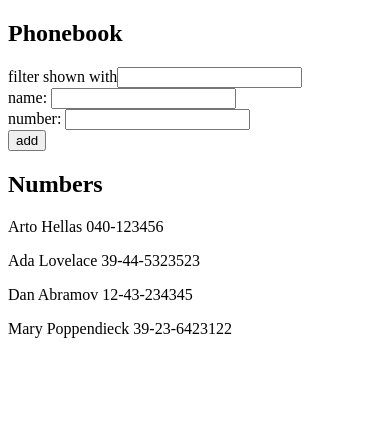
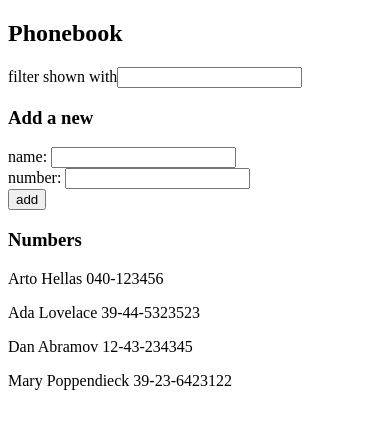
Before and after one commit to ArifaMujawar/Full-Stack-Open-2020, a React (Create React App) app in the folder part2/thePhonebook/: page / in a window 390 px wide. Shown: the top 428 px of the page. Built offline with nearby package versions, Linux system fonts and the light colour scheme.

Commit message:
phonebook step5 complete

```diff
--- a/part2/thePhonebook/src/App.js
+++ b/part2/thePhonebook/src/App.js
@@ -1,4 +1,8 @@
 import React, { useState, useEffect } from "react";
+
+import PersonForm from "./components/personForm";
+import Persons from "./components/persons";
+import Filter from "./components/filter";
 
 const App = () => {
   const [persons, setPersons] = useState([
@@ -10,8 +14,11 @@ const App = () => {
   const [newName, setNewName] = useState("");
   const [number, setNumber] = useState("");
   const [filterValue, setFilterValue] = useState("");
-  const [searchResults, setSearchResults] = useState('');
-  useEffect(()=>{console.log('filter value from useEffect ', filterValue)},[filterValue]);
+  const [searchResults, setSearchResults] = useState("");
+  useEffect(() => {
+    console.log("filter value from useEffect ", filterValue);
+    search(filterValue);
+  }, [filterValue]);
 
   const handleNewName = (e) => {
     setNewName(e.target.value);
@@ -23,18 +30,15 @@ const App = () => {
   const handleFilterName = (e) => {
     const value = e.target.value;
 
-      setFilterValue(value.toLowerCase());
-      search(filterValue);
-
-
+    setFilterValue(value.toLowerCase());
+    //search(filterValue);
   };
-  const search =(value)=>{
-
+  const search = (value) => {
     let filtered = persons.filter((o) => o.name.toLowerCase().includes(value));
-    console.log('search item ',filtered);
+    console.log("search item ", filtered);
     setSearchResults(filtered);
-    console.log('value ',value);
-  }
+    console.log("value ", value);
+  };
 
   const handleSubmit = (e) => {
     e.preventDefault();
@@ -54,32 +58,22 @@ const App = () => {
   return (
     <div>
       <h2>Phonebook</h2>
-      <div>
-        filter shown with
-        <input onChange={handleFilterName} value={filterValue} />
-      </div>
-      <form>
-        <div>
-          name: <input onChange={handleNewName} value={newName} />
-        </div>
+      <Filter handleFilterName={handleFilterName} filterValue={filterValue} />
+      <h3>Add a new </h3>
+      <PersonForm
+        handleNewName={handleNewName}
+        newName={newName}
+        handleNumber={handleNumber}
+        number={number}
+        handleSubmit={handleSubmit}
+      />
 
-        <div>
-          number: <input onChange={handleNumber} value={number} />
-        </div>
-        <div>
-          <button onClick={handleSubmit} type="submit">
-            add
-          </button>
-        </div>
-      </form>
-      <h2>Numbers</h2>
-      {filterValue ? searchResults.map((person, i)=>(<p key={i}>
-        {person.name} {person.number}
-      </p>)):persons.map((person, i) => (
-        <p key={i}>
-          {person.name} {person.number}
-        </p>
-      ))}
+      <h3>Numbers</h3>
+      <Persons
+        filterValue={filterValue}
+        searchResults={searchResults}
+        persons={persons}
+      />
     </div>
   );
 };
--- /dev/null
+++ b/part2/thePhonebook/src/components/filter.js
@@ -0,0 +1,12 @@
+import React from 'react';
+
+const Filter = (props) => {
+  return(
+    <div>
+    filter shown with
+    <input onChange={props.handleFilterName} value={props.filterValue} />
+  </div>
+  )
+};
+
+export default Filter;
--- /dev/null
+++ b/part2/thePhonebook/src/components/person.js
@@ -0,0 +1,13 @@
+import React from 'react';
+
+const Person = (props) => {
+  return(
+    <div>
+    {props.personArray.map((person, i)=>(<p key={i}>
+      {person.name} {person.number}
+    </p>))}
+  </div>
+  )
+};
+
+export default Person;
--- /dev/null
+++ b/part2/thePhonebook/src/components/personForm.js
@@ -0,0 +1,24 @@
+import React from "react";
+
+const PersonForm = (props) => {
+  return (
+    <div>
+      <form>
+        <div>
+          name: <input onChange={props.handleNewName} value={props.newName} />
+        </div>
+
+        <div>
+          number: <input onChange={props.handleNumber} value={props.number} />
+        </div>
+        <div>
+          <button onClick={props.handleSubmit} type="submit">
+            add
+          </button>
+        </div>
+      </form>
+    </div>
+  );
+};
+
+export default PersonForm;
--- /dev/null
+++ b/part2/thePhonebook/src/components/persons.js
@@ -0,0 +1,16 @@
+import React from "react";
+import Person from './person';
+
+const Persons = (props) => {
+  return (
+    <div>
+      {props.filterValue ? (
+        <Person personArray={props.searchResults} />
+      ) : (
+        <Person personArray={props.persons} />
+      )}
+    </div>
+  );
+};
+
+export default Persons;
```
